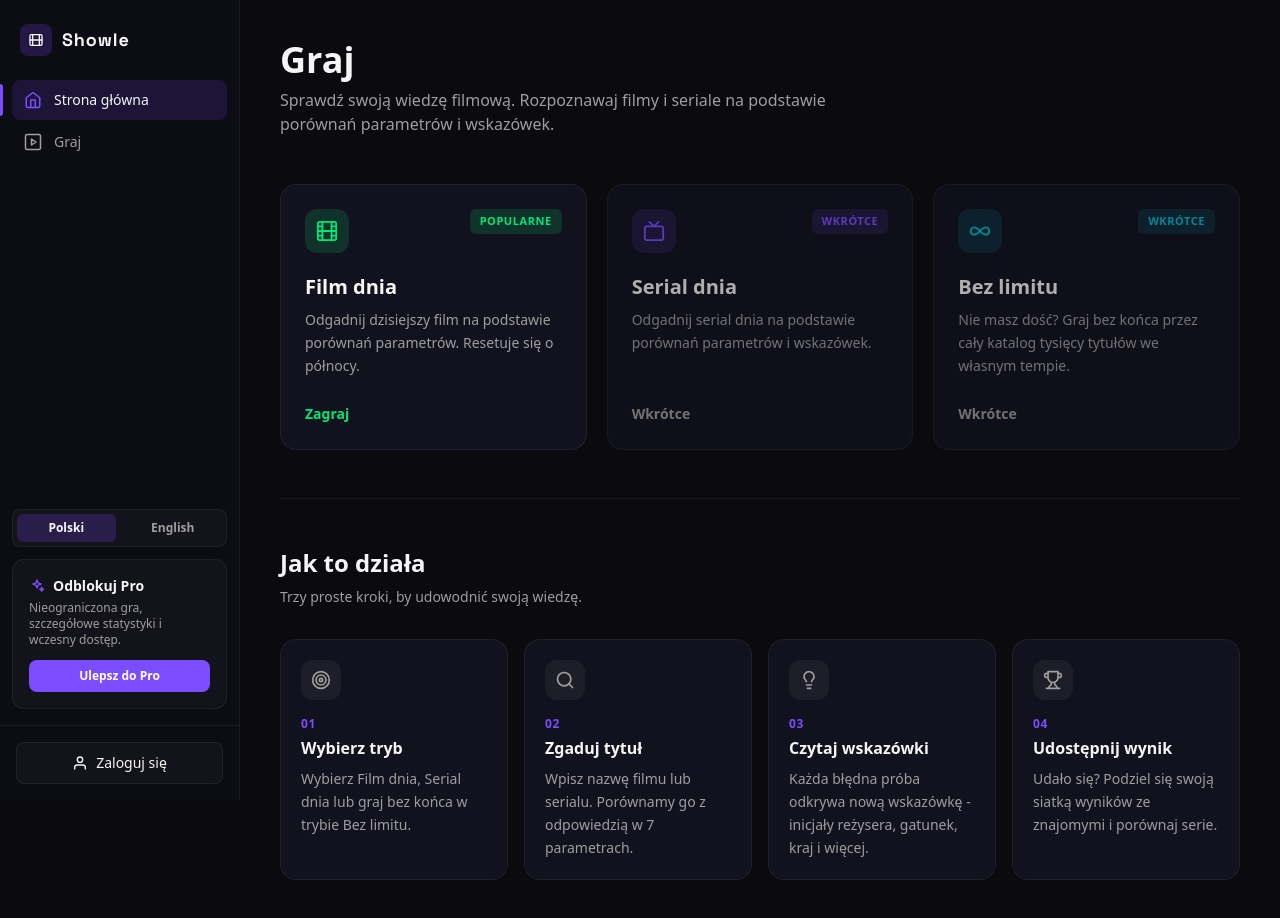
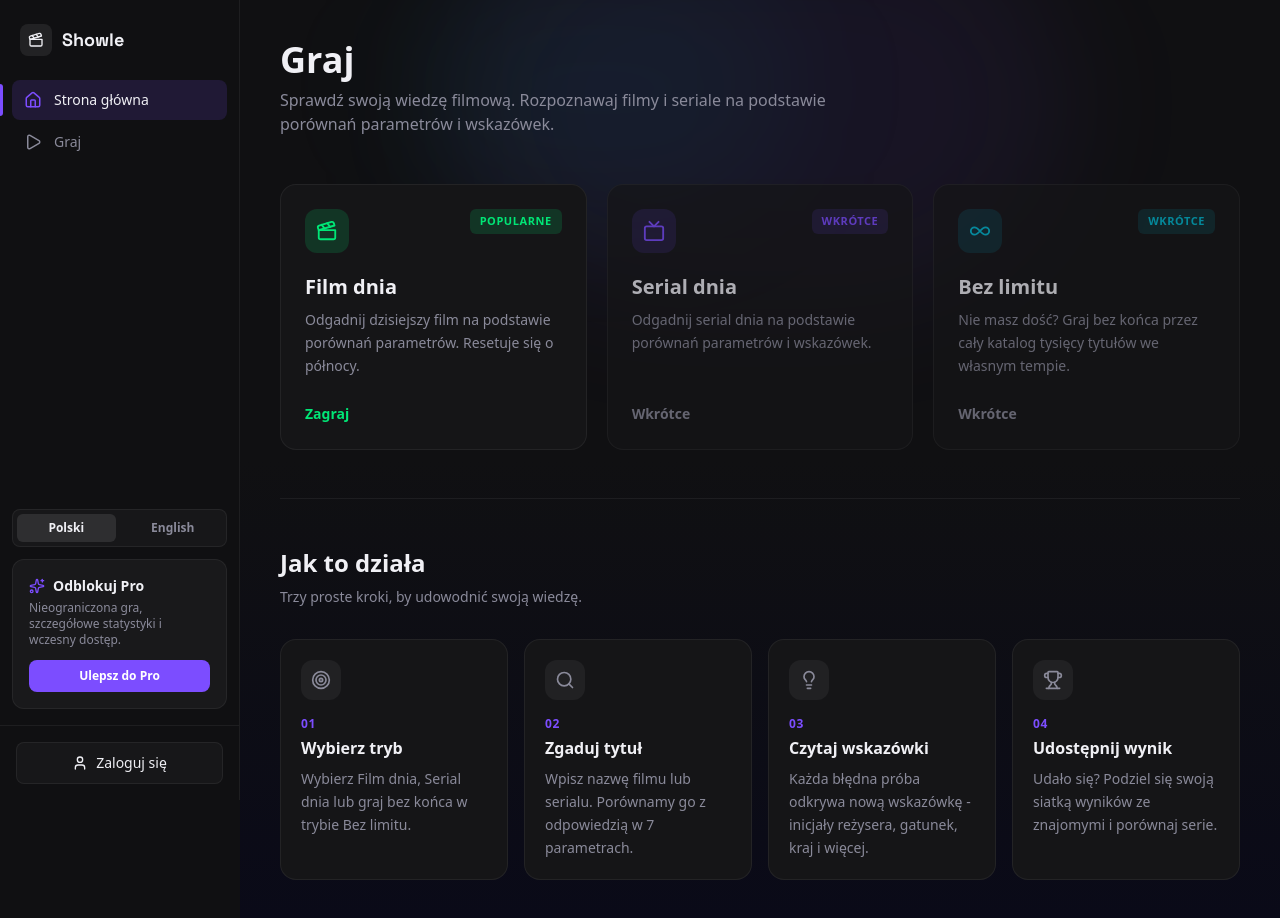
Before and after one commit to marwoz01/showle, a Next.js app: page / in a window 1280 px wide. Built offline with nearby package versions, Linux system fonts and the light colour scheme.

Commit message:
style(ui): refine color palette, layout width, and migrate icons to lucide-react

```diff
--- a/package.json
+++ b/package.json
@@ -9,6 +9,7 @@
     "lint": "eslint"
   },
   "dependencies": {
+    "lucide-react": "^0.577.0",
     "next": "16.1.6",
     "react": "19.2.3",
     "react-dom": "19.2.3"
--- a/src/app/globals.css
+++ b/src/app/globals.css
@@ -1,17 +1,18 @@
 @import "tailwindcss";
 
 @theme inline {
-  --color-background: #0A0A0F;
-  --color-foreground: #F5F5F5;
-  --color-card: #141420;
-  --color-card-border: #2A2A3E;
-  --color-accent-green: #00E676;
-  --color-accent-purple: #7C4DFF;
-  --color-accent-cyan: #00BCD4;
-  --color-muted: #9E9E9E;
-  --color-match-exact: #00E676;
-  --color-match-partial: #FFC107;
-  --color-match-miss: #FF5252;
+  --color-background: #101012;
+  --color-foreground: #f0f0f5;
+  --color-card: #151517;
+  --color-card-hover: #1a1a1d;
+  --color-card-border: #252528;
+  --color-accent-green: #00e676;
+  --color-accent-purple: #7c4dff;
+  --color-accent-cyan: #00bcd4;
+  --color-muted: #8a8a9a;
+  --color-match-exact: #00e676;
+  --color-match-partial: #ffc107;
+  --color-match-miss: #ff5252;
   --font-sans: var(--font-inter);
   --font-display: var(--font-space-grotesk);
 }
--- a/src/app/layout.tsx
+++ b/src/app/layout.tsx
@@ -35,7 +35,7 @@ export default function RootLayout({
       >
         <I18nProvider>
           <Sidebar />
-          <main className="ml-60 min-h-screen p-10">{children}</main>
+          <main className="ml-60 min-h-screen bg-linear-to-b from-background via-background to-[#0a0a18] p-10">{children}</main>
         </I18nProvider>
       </body>
     </html>
--- a/src/app/page.tsx
+++ b/src/app/page.tsx
@@ -3,15 +3,20 @@
 import GameModeCard from "@/components/home/GameModeCard";
 import HowItWorks from "@/components/home/HowItWorks";
 import { useTranslation } from "@/i18n";
+import { Clapperboard, Tv, Infinity } from "lucide-react";
 
 export default function Home() {
   const { t } = useTranslation();
 
   return (
-    <div className="space-y-12">
+    <div className="relative space-y-12">
+      {/* Background ambient glow */}
+      <div className="pointer-events-none absolute -top-32 left-1/2 h-96 w-150 -translate-x-1/2 rounded-full bg-accent-purple/8 blur-3xl" />
+      <div className="pointer-events-none absolute -top-20 left-1/3 h-64 w-100 -translate-x-1/2 rounded-full bg-accent-cyan/5 blur-3xl" />
+
       {/* Page header */}
-      <div>
-        <h1 className="mb-2 text-4xl font-bold text-foreground">
+      <div className="relative">
+        <h1 className="mb-2 text-4xl font-semibold text-foreground">
           {t.home.title}
         </h1>
         <p className="max-w-xl text-base text-muted">{t.home.subtitle}</p>
@@ -20,7 +25,7 @@ export default function Home() {
       {/* Game mode cards */}
       <div className="grid grid-cols-1 gap-5 md:grid-cols-2 lg:grid-cols-3">
         <GameModeCard
-          icon={<FilmIcon />}
+          icon={<Clapperboard size={22} />}
           title={t.modes.dailyMovie}
           description={t.modes.dailyMovieDesc}
           href="/play/movie"
@@ -29,7 +34,7 @@ export default function Home() {
           accentColor="green"
         />
         <GameModeCard
-          icon={<TvIcon />}
+          icon={<Tv size={22} />}
           title={t.modes.dailySeries}
           description={t.modes.dailySeriesDesc}
           href="/play/series"
@@ -39,7 +44,7 @@ export default function Home() {
           disabled
         />
         <GameModeCard
-          icon={<InfinityIcon />}
+          icon={<Infinity size={22} />}
           title={t.modes.unlimited}
           description={t.modes.unlimitedDesc}
           href="/play/unlimited"
@@ -58,64 +63,3 @@ export default function Home() {
     </div>
   );
 }
-
-/* Icons */
-
-function FilmIcon() {
-  return (
-    <svg
-      width="22"
-      height="22"
-      viewBox="0 0 24 24"
-      fill="none"
-      stroke="currentColor"
-      strokeWidth="2"
-      strokeLinecap="round"
-      strokeLinejoin="round"
-    >
-      <rect x="2" y="2" width="20" height="20" rx="2" />
-      <path d="M7 2v20" />
-      <path d="M17 2v20" />
-      <path d="M2 12h20" />
-      <path d="M2 7h5" />
-      <path d="M2 17h5" />
-      <path d="M17 7h5" />
-      <path d="M17 17h5" />
-    </svg>
-  );
-}
-
-function TvIcon() {
-  return (
-    <svg
-      width="22"
-      height="22"
-      viewBox="0 0 24 24"
-      fill="none"
-      stroke="currentColor"
-      strokeWidth="2"
-      strokeLinecap="round"
-      strokeLinejoin="round"
-    >
-      <rect x="2" y="7" width="20" height="15" rx="2" ry="2" />
-      <polyline points="17 2 12 7 7 2" />
-    </svg>
-  );
-}
-
-function InfinityIcon() {
-  return (
-    <svg
-      width="22"
-      height="22"
-      viewBox="0 0 24 24"
-      fill="none"
-      stroke="currentColor"
-      strokeWidth="2"
-      strokeLinecap="round"
-      strokeLinejoin="round"
-    >
-      <path d="M18.178 8c5.096 0 5.096 8 0 8-5.095 0-7.133-8-12.739-8-4.585 0-4.585 8 0 8 5.606 0 7.644-8 12.74-8z" />
-    </svg>
-  );
-}
--- a/src/components/game/GuessCard.tsx
+++ b/src/components/game/GuessCard.tsx
@@ -15,7 +15,7 @@ export default function GuessCard({ result }: GuessCardProps) {
       className={`rounded-2xl border p-5 ${
         result.isCorrect
           ? "border-match-exact/30 bg-match-exact/5"
-          : "border-white/6 bg-[#12121e]"
+          : "border-white/6 bg-card"
       }`}
     >
       {/* Header */}
--- a/src/components/home/GameModeCard.tsx
+++ b/src/components/home/GameModeCard.tsx
@@ -1,4 +1,5 @@
 import Link from "next/link";
+import { ArrowRight } from "lucide-react";
 
 interface GameModeCardProps {
   icon: React.ReactNode;
@@ -17,18 +18,24 @@ const accentMap = {
     iconColor: "text-accent-green",
     link: "text-accent-green",
     badge: "bg-accent-green/15 text-accent-green",
+    glowColor: "rgba(0, 230, 118, 0.4)",
+    borderColor: "rgba(0, 230, 118, 0.5)",
   },
   purple: {
     iconBg: "bg-accent-purple/15",
     iconColor: "text-accent-purple",
     link: "text-accent-purple",
     badge: "bg-accent-purple/15 text-accent-purple",
+    glowColor: "rgba(124, 77, 255, 0.4)",
+    borderColor: "rgba(124, 77, 255, 0.5)",
   },
   cyan: {
     iconBg: "bg-accent-cyan/15",
     iconColor: "text-accent-cyan",
     link: "text-accent-cyan",
     badge: "bg-accent-cyan/15 text-accent-cyan",
+    glowColor: "rgba(0, 188, 212, 0.4)",
+    borderColor: "rgba(0, 188, 212, 0.5)",
   },
 };
 
@@ -43,17 +50,38 @@ export default function GameModeCard({
   disabled = false,
 }: GameModeCardProps) {
   const accent = accentMap[accentColor];
-  const cardClassName = `group flex flex-col justify-between rounded-2xl border border-white/6 bg-[#12121e] p-6 transition-all duration-200 ${
+
+  const cardClassName = `group relative flex flex-col justify-between overflow-hidden rounded-2xl border border-white/6 bg-card p-6 transition-all duration-300 ${
     disabled
       ? "cursor-not-allowed opacity-70"
-      : "hover:border-white/12 hover:bg-[#16162a]"
+      : "hover:bg-card-hover"
   }`;
-  const actionClassName = `text-sm font-semibold transition-all ${
-    disabled ? "text-muted" : `${accent.link} group-hover:underline`
+
+  const actionClassName = `inline-flex items-center gap-1 text-sm font-semibold transition-all ${
+    disabled ? "text-muted" : accent.link
   }`;
+
   const content = (
     <>
-      <div>
+      {/* Top glow border — visible on hover */}
+      {!disabled && (
+        <div
+          className="pointer-events-none absolute inset-x-0 top-0 h-px opacity-0 transition-opacity duration-300 group-hover:opacity-100"
+          style={{
+            background: `linear-gradient(90deg, transparent, ${accent.borderColor}, transparent)`,
+          }}
+        />
+      )}
+
+      {/* Ambient glow — visible on hover */}
+      {!disabled && (
+        <div
+          className="pointer-events-none absolute -top-20 left-1/2 h-40 w-3/4 -translate-x-1/2 rounded-full opacity-0 blur-3xl transition-opacity duration-300 group-hover:opacity-20"
+          style={{ background: accent.glowColor }}
+        />
+      )}
+
+      <div className="relative">
         {/* Top row: icon + badge */}
         <div className="mb-5 flex items-start justify-between">
           <div
@@ -71,16 +99,23 @@ export default function GameModeCard({
         </div>
 
         {/* Title */}
-        <h3 className="mb-2 text-xl font-bold text-foreground">{title}</h3>
+        <h3 className="mb-2 text-xl font-semibold text-foreground">{title}</h3>
 
         {/* Description */}
         <p className="text-sm leading-relaxed text-muted">{description}</p>
       </div>
 
-      {/* Action link */}
-      <div className="mt-6">
+      {/* Action link with sliding arrow */}
+      <div className="relative mt-6">
         <span className={actionClassName}>
           {actionLabel}
+          {!disabled && (
+            <ArrowRight
+              size={16}
+              strokeWidth={2.5}
+              className="-translate-x-1 opacity-0 transition-all duration-300 group-hover:translate-x-0 group-hover:opacity-100"
+            />
+          )}
         </span>
       </div>
     </>
--- a/src/components/home/HowItWorks.tsx
+++ b/src/components/home/HowItWorks.tsx
@@ -1,6 +1,7 @@
 "use client";
 
 import { useTranslation } from "@/i18n";
+import { Target, Search, Lightbulb, Trophy } from "lucide-react";
 
 export default function HowItWorks() {
   const { t } = useTranslation();
@@ -10,31 +11,31 @@ export default function HowItWorks() {
       step: "01",
       title: t.howItWorks.step1Title,
       description: t.howItWorks.step1Desc,
-      icon: <TargetIcon />,
+      icon: <Target size={20} />,
     },
     {
       step: "02",
       title: t.howItWorks.step2Title,
       description: t.howItWorks.step2Desc,
-      icon: <SearchIcon />,
+      icon: <Search size={20} />,
     },
     {
       step: "03",
       title: t.howItWorks.step3Title,
       description: t.howItWorks.step3Desc,
-      icon: <LightbulbIcon />,
+      icon: <Lightbulb size={20} />,
     },
     {
       step: "04",
       title: t.howItWorks.step4Title,
       description: t.howItWorks.step4Desc,
-      icon: <TrophyIcon />,
+      icon: <Trophy size={20} />,
     },
   ];
 
   return (
     <section>
-      <h2 className="mb-2 text-2xl font-bold text-foreground">
+      <h2 className="mb-2 text-2xl font-semibold text-foreground">
         {t.howItWorks.title}
       </h2>
       <p className="mb-8 text-sm text-muted">{t.howItWorks.subtitle}</p>
@@ -43,7 +44,7 @@ export default function HowItWorks() {
         {steps.map((step) => (
           <div
             key={step.step}
-            className="rounded-2xl border border-white/6 bg-[#12121e] p-5"
+            className="rounded-2xl border border-white/6 bg-card p-5"
           >
             <div className="mb-4 flex h-10 w-10 items-center justify-center rounded-xl bg-white/5 text-muted">
               {step.icon}
@@ -51,7 +52,7 @@ export default function HowItWorks() {
             <p className="mb-1 text-xs font-semibold uppercase tracking-wider text-accent-purple">
               {step.step}
             </p>
-            <h3 className="mb-2 text-base font-bold text-foreground">
+            <h3 className="mb-2 text-base font-semibold text-foreground">
               {step.title}
             </h3>
             <p className="text-sm leading-relaxed text-muted">
@@ -63,83 +64,3 @@ export default function HowItWorks() {
     </section>
   );
 }
-
-/* Icons */
-
-function TargetIcon() {
-  return (
-    <svg
-      width="20"
-      height="20"
-      viewBox="0 0 24 24"
-      fill="none"
-      stroke="currentColor"
-      strokeWidth="2"
-      strokeLinecap="round"
-      strokeLinejoin="round"
-    >
-      <circle cx="12" cy="12" r="10" />
-      <circle cx="12" cy="12" r="6" />
-      <circle cx="12" cy="12" r="2" />
-    </svg>
-  );
-}
-
-function SearchIcon() {
-  return (
-    <svg
-      width="20"
-      height="20"
-      viewBox="0 0 24 24"
-      fill="none"
-      stroke="currentColor"
-      strokeWidth="2"
-      strokeLinecap="round"
-      strokeLinejoin="round"
-    >
-      <circle cx="11" cy="11" r="8" />
-      <path d="m21 21-4.3-4.3" />
-    </svg>
-  );
-}
-
-function LightbulbIcon() {
-  return (
-    <svg
-      width="20"
-      height="20"
-      viewBox="0 0 24 24"
-      fill="none"
-      stroke="currentColor"
-      strokeWidth="2"
-      strokeLinecap="round"
-      strokeLinejoin="round"
-    >
-      <path d="M9 18h6" />
-      <path d="M10 22h4" />
-      <path d="M15.09 14c.18-.98.65-1.74 1.41-2.5A4.65 4.65 0 0 0 18 8 6 6 0 0 0 6 8c0 1 .23 2.23 1.5 3.5A4.61 4.61 0 0 1 8.91 14" />
-    </svg>
-  );
-}
-
-function TrophyIcon() {
-  return (
-    <svg
-      width="20"
-      height="20"
-      viewBox="0 0 24 24"
-      fill="none"
-      stroke="currentColor"
-      strokeWidth="2"
-      strokeLinecap="round"
-      strokeLinejoin="round"
-    >
-      <path d="M6 9H4.5a2.5 2.5 0 0 1 0-5H6" />
-      <path d="M18 9h1.5a2.5 2.5 0 0 0 0-5H18" />
-      <path d="M4 22h16" />
-      <path d="M10 14.66V17c0 .55-.47.98-.97 1.21C7.85 18.75 7 20.24 7 22" />
-      <path d="M14 14.66V17c0 .55.47.98.97 1.21C16.15 18.75 17 20.24 17 22" />
-      <path d="M18 2H6v7a6 6 0 0 0 12 0V2Z" />
-    </svg>
-  );
-}
--- a/src/components/layout/Sidebar.tsx
+++ b/src/components/layout/Sidebar.tsx
@@ -3,18 +3,23 @@
 import Link from "next/link";
 import { usePathname } from "next/navigation";
 import { useTranslation, Locale } from "@/i18n";
-
-type IconComponent = React.FC<{ active: boolean }>;
+import {
+  Clapperboard,
+  Home,
+  Play,
+  Sparkles,
+  User,
+} from "lucide-react";
 
 interface NavItem {
   key: string;
-  icon: IconComponent;
+  icon: React.FC<{ className?: string }>;
   href: string;
 }
 
 const NAV_ITEMS: NavItem[] = [
-  { key: "home", icon: HomeIcon, href: "/" },
-  { key: "play", icon: PlayIcon, href: "/play/movie" },
+  { key: "home", icon: Home, href: "/" },
+  { key: "play", icon: Play, href: "/play/movie" },
 ];
 
 export default function Sidebar() {
@@ -29,13 +34,13 @@ export default function Sidebar() {
   const navLabel = (key: string) => t.nav[key as keyof typeof t.nav] || key;
 
   return (
-    <aside className="fixed left-0 top-0 z-40 flex h-screen w-60 flex-col border-r border-white/6 bg-[#0c0c14]">
+    <aside className="fixed left-0 top-0 z-40 flex h-screen w-60 flex-col border-r border-white/6 bg-background">
       {/* Logo */}
       <div className="flex items-center gap-2.5 px-5 py-6">
-        <div className="flex h-8 w-8 items-center justify-center rounded-lg bg-accent-purple/20">
-          <LogoMark />
+        <div className="flex h-8 w-8 items-center justify-center rounded-lg bg-white/8">
+          <Clapperboard size={16} />
         </div>
-        <span className="font-display text-lg font-bold tracking-wider text-foreground">
+        <span className="font-display text-lg font-bold text-foreground">
           Showle
         </span>
       </div>
@@ -54,7 +59,9 @@ export default function Sidebar() {
                   : "text-muted hover:bg-white/4 hover:text-foreground"
               }`}
             >
-              <item.icon active={active} />
+              <item.icon
+                className={`h-4.5 w-4.5 ${active ? "text-accent-purple" : ""}`}
+              />
               {navLabel(item.key)}
               {active && (
                 <div className="absolute left-0 h-8 w-0.75 rounded-r-full bg-accent-purple" />
@@ -75,7 +82,7 @@ export default function Sidebar() {
             onClick={() => setLocale(lang)}
             className={`flex-1 rounded-md px-3 py-1.5 text-xs font-semibold transition-colors ${
               locale === lang
-                ? "bg-accent-purple/20 text-foreground"
+                ? "bg-white/10 text-foreground"
                 : "text-muted hover:text-foreground"
             }`}
           >
@@ -85,16 +92,14 @@ export default function Sidebar() {
       </div>
 
       {/* Unlock Pro */}
-      <div className="mx-3 mb-4 rounded-xl border border-white/6 bg-white/3 p-4">
+      <div className="mx-3 mb-4 rounded-xl border border-white/6 bg-white/4 p-4">
         <div className="mb-1 flex items-center gap-2 text-sm font-semibold text-foreground">
           <span className="text-accent-purple">
-            <SparklesIcon />
+            <Sparkles size={16} />
           </span>
           {t.pro.title}
         </div>
-        <p className="mb-3 text-xs text-muted">
-          {t.pro.description}
-        </p>
+        <p className="mb-3 text-xs text-muted">{t.pro.description}</p>
         <button className="w-full rounded-lg bg-accent-purple py-2 text-xs font-semibold text-white transition-opacity hover:opacity-90">
           {t.pro.upgrade}
         </button>
@@ -103,106 +108,10 @@ export default function Sidebar() {
       {/* Auth button */}
       <div className="border-t border-white/6 px-4 py-4">
         <button className="flex w-full items-center justify-center gap-2 rounded-lg border border-white/6 bg-white/3 px-4 py-2.5 text-sm font-medium text-foreground transition-colors hover:bg-white/6">
-          <UserIcon />
+          <User size={16} />
           {t.nav.login}
         </button>
       </div>
     </aside>
   );
 }
-
-/* Icons */
-
-function LogoMark() {
-  return (
-    <svg
-      width="16"
-      height="16"
-      viewBox="0 0 24 24"
-      fill="none"
-      stroke="currentColor"
-      strokeWidth="2"
-      strokeLinecap="round"
-      strokeLinejoin="round"
-      aria-hidden="true"
-    >
-      <rect x="3" y="4" width="18" height="16" rx="2" />
-      <path d="M7 4v16" />
-      <path d="M17 4v16" />
-      <path d="M3 12h18" />
-    </svg>
-  );
-}
-
-function SparklesIcon() {
-  return (
-    <svg
-      width="16"
-      height="16"
-      viewBox="0 0 24 24"
-      fill="none"
-      stroke="currentColor"
-      strokeWidth="2"
-      strokeLinecap="round"
-      strokeLinejoin="round"
-      aria-hidden="true"
-    >
-      <path d="m12 3 1.6 4.4L18 9l-4.4 1.6L12 15l-1.6-4.4L6 9l4.4-1.6L12 3Z" />
-      <path d="m19 14 .8 2.2L22 17l-2.2.8L19 20l-.8-2.2L16 17l2.2-.8L19 14Z" />
-    </svg>
-  );
-}
-
-function UserIcon() {
-  return (
-    <svg
-      width="16"
-      height="16"
-      viewBox="0 0 24 24"
-      fill="none"
-      stroke="currentColor"
-      strokeWidth="2"
-      strokeLinecap="round"
-      strokeLinejoin="round"
-    >
-      <path d="M20 21v-2a4 4 0 0 0-4-4H8a4 4 0 0 0-4 4v2" />
-      <circle cx="12" cy="7" r="4" />
-    </svg>
-  );
-}
-
-function HomeIcon({ active }: { active: boolean }) {
-  return (
-    <svg
-      width="18"
-      height="18"
-      viewBox="0 0 24 24"
-      fill="none"
-      stroke={active ? "#7C4DFF" : "currentColor"}
-      strokeWidth="2"
-      strokeLinecap="round"
-      strokeLinejoin="round"
-    >
-      <path d="m3 9 9-7 9 7v11a2 2 0 0 1-2 2H5a2 2 0 0 1-2-2z" />
-      <polyline points="9 22 9 12 15 12 15 22" />
-    </svg>
-  );
-}
-
-function PlayIcon({ active }: { active: boolean }) {
-  return (
-    <svg
-      width="18"
-      height="18"
-      viewBox="0 0 24 24"
-      fill="none"
-      stroke={active ? "#7C4DFF" : "currentColor"}
-      strokeWidth="2"
-      strokeLinecap="round"
-      strokeLinejoin="round"
-    >
-      <rect x="2" y="2" width="20" height="20" rx="2" />
-      <path d="M10 8l6 4-6 4V8z" />
-    </svg>
-  );
-}
```
Also changed, not shown: src/app/play/movie/page.tsx (+6 -61 lines), src/components/game/ComparisonCell.tsx (+7 -23 lines), src/components/game/HintsPanel.tsx (+4 -42 lines), src/components/game/SearchBar.tsx (+6 -15 lines), 1 other file (tests, documents, lock files or other folders).
